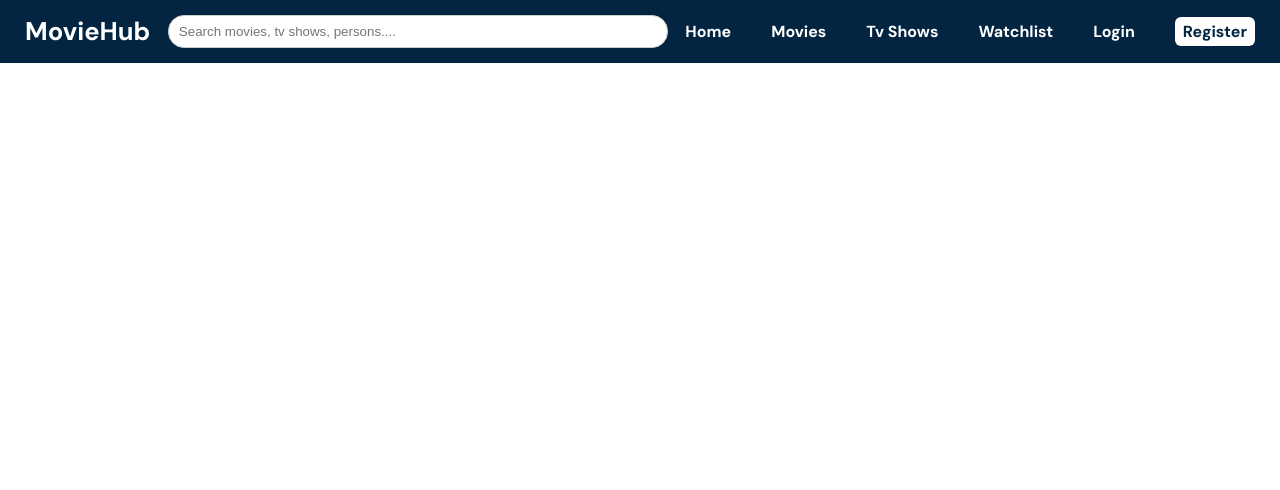
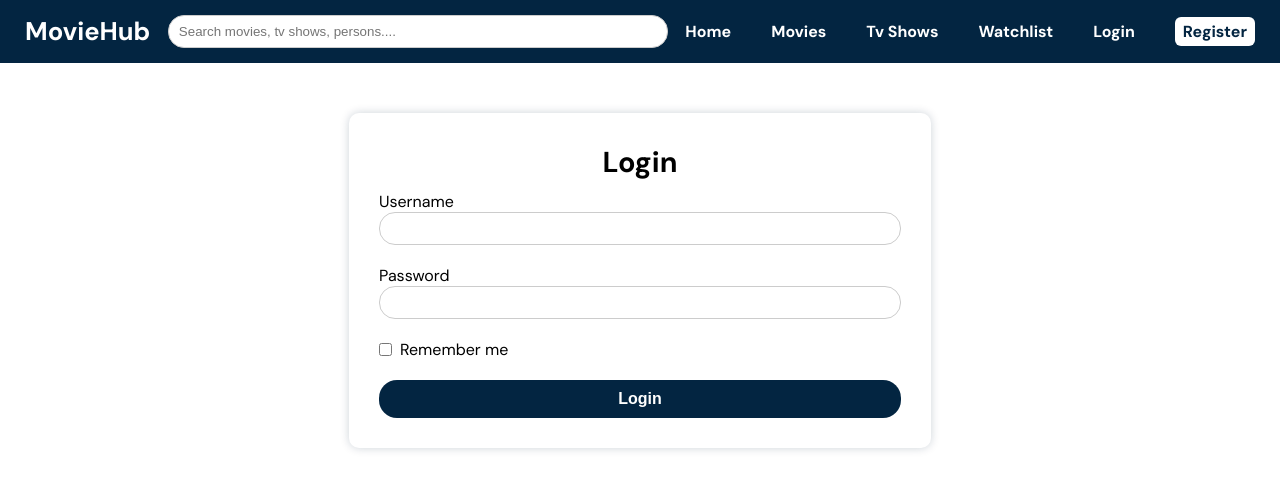
Before and after one commit to Samiksha063/movie-tv-database-app, a React (Vite) app: page /login in a window 1280 px wide. Shown: the top 490 px of the page. Built offline with nearby package versions, Linux system fonts and the light colour scheme.

Commit message:
login page ui

```diff
--- a/src/App.tsx
+++ b/src/App.tsx
@@ -1,5 +1,6 @@
 import { Routes, Route } from 'react-router-dom';
 import Header from './components/Header/Header';
+import Login from './pages/Login/Login';
 import Register from './pages/Register/Register';
 import Home from './pages/Home/Home'
 export default function App() {
@@ -8,6 +9,7 @@ export default function App() {
       <Header />
       <Routes>
         <Route path='/' element={<Home />} />
+        <Route path='/login' element={<Login/>} />
         <Route path='/register' element={<Register/>}/>
       </Routes>
     </>
--- /dev/null
+++ b/src/pages/Login/Login.module.css
@@ -0,0 +1,11 @@
+.remembermeContainer{
+    display: flex;
+    align-items: center;
+    margin-bottom: 20px;
+    gap: 8px;
+}
+
+.checkbox{
+    width: auto;
+    margin: 0;
+}
--- /dev/null
+++ b/src/pages/Login/Login.tsx
@@ -0,0 +1,23 @@
+import styles from './Login.module.css';
+import formStyles from '../../styles/form.module.css';
+export default function Login(){
+    return(
+        <form className={formStyles.form}>
+            <div className={formStyles.container}>
+                <p className={formStyles.formText}>Login</p>
+                <label htmlFor="username">Username</label>
+                <input type="text" id="username" name="username" className={formStyles.input}/>
+
+                <label htmlFor="password">Password</label>
+                <input type="password" id="password" name="password" className={formStyles.input}/>
+
+                <div className={styles.remembermeContainer}>
+                    <input type="checkbox" id="rememberme" name="rememberme" className={styles.checkbox}/>
+                    <label htmlFor="rememberme">Remember me</label>
+                </div>
+
+                <button type="submit" className={formStyles.button}>Login</button>
+            </div>
+        </form>
+    );
+}
--- a/src/pages/Register/Register.module.css
+++ /dev/null
@@ -1,42 +0,0 @@
-form{
-    display: flex;
-    justify-content: center;
-    align-items: center;
-    background-color: white;
-    margin: 50px;
-}
-
-.container{
-    display: flex;
-    flex-direction: column;
-    justify-content: center;
-    padding: 30px;
-    border-radius: 10px;
-    box-shadow: 0px 0px 10px rgba(3, 37, 65, 0.2);
-}
-
-p{
-    font-weight: bold;
-    font-size: 1.8rem;
-    text-align: center;
-    margin-bottom: 10px;
-}
-
-.input{
-    margin-bottom: 20px;
-}
-
-.button{
-    color: white;
-    background-color: var(--color-primary);
-    border: none;
-    padding: 10px;
-    border-radius: 18px;
-    font-weight: bold;
-    font-size: 1rem;
-    transition: background-color 0.3s ease;
-}
-
-.button:hover{
-    background-color: var(--color-primary-hover);
-}
--- a/src/pages/Register/Register.tsx
+++ b/src/pages/Register/Register.tsx
@@ -1,22 +1,22 @@
-import styles from './Register.module.css';
+import formStyles from '../../styles/form.module.css';
 export default function Register(){
     return(
-        <form>
-            <div className={styles.container}>
-                <p>Register</p>
+        <form className={formStyles.form}>
+            <div className={formStyles.container}>
+                <p className={formStyles.formText}>Register</p>
                 <label htmlFor="username">Username</label>
-                <input type="text" id="username" name="username" className={styles.input}/>
+                <input type="text" id="username" name="username" className={formStyles.input}/>
 
                 <label htmlFor="email">Email</label>
-                <input type="email" id="email" name="email" className={styles.input}/>
+                <input type="email" id="email" name="email" className={formStyles.input}/>
 
                 <label htmlFor="password">Password</label>
-                <input type="password" id="password" name="password" className={styles.input}/>
+                <input type="password" id="password" name="password" className={formStyles.input}/>
 
                 <label htmlFor="confirmPassword">Confirm Password</label>
-                <input type="password" id="confirmPassword" name="confirmPassword" className={styles.input}/>
+                <input type="password" id="confirmPassword" name="confirmPassword" className={formStyles.input}/>
 
-                <button type="submit" className={styles.button}>Register</button>
+                <button type="submit" className={formStyles.button}>Register</button>
             </div>
 
         </form>
--- /dev/null
+++ b/src/styles/form.module.css
@@ -0,0 +1,42 @@
+.form{
+    display: flex;
+    justify-content: center;
+    align-items: center;
+    background-color: white;
+    margin: 50px;
+}
+
+.container{
+    display: flex;
+    flex-direction: column;
+    justify-content: center;
+    padding: 30px;
+    border-radius: 10px;
+    box-shadow: 0px 0px 10px rgba(3, 37, 65, 0.2);
+}
+
+.formText{
+    font-weight: bold;
+    font-size: 1.8rem;
+    text-align: center;
+    margin-bottom: 10px;
+}
+
+.input{
+    margin-bottom: 20px;
+}
+
+.button{
+    color: white;
+    background-color: var(--color-primary);
+    border: none;
+    padding: 10px;
+    border-radius: 18px;
+    font-weight: bold;
+    font-size: 1rem;
+    transition: background-color 0.3s ease;
+}
+
+.button:hover{
+    background-color: var(--color-primary-hover);
+}
```
